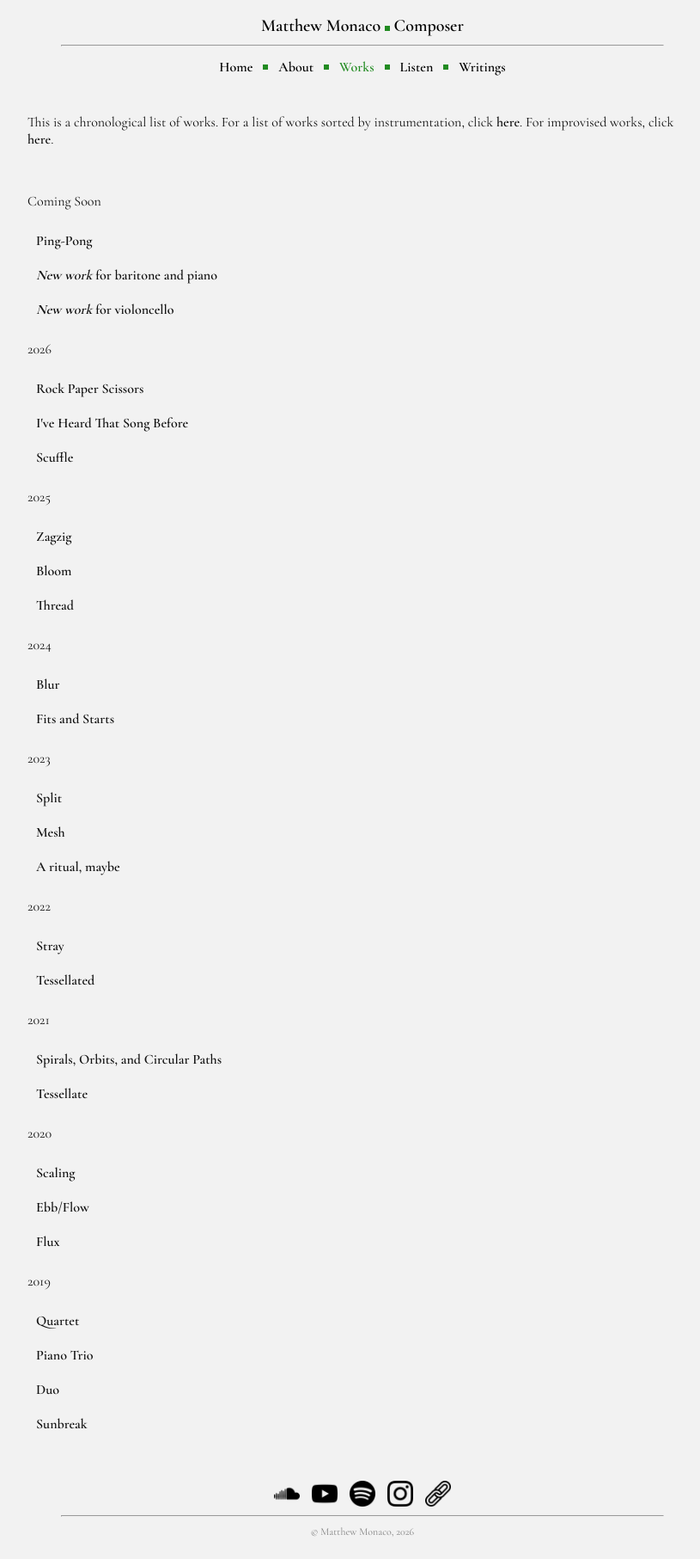
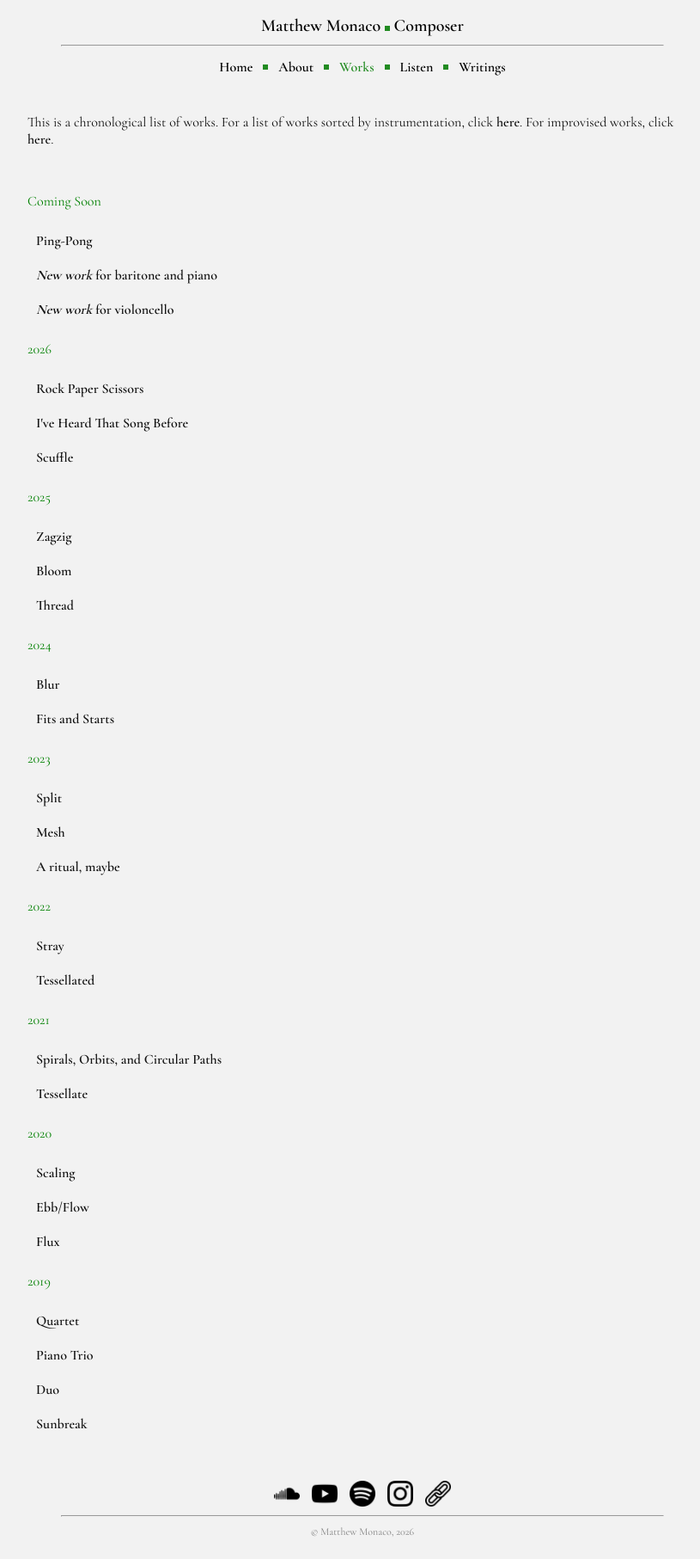
Before and after one commit to matthew-monaco/matthew-monaco.github.io, a Jekyll site: the page built from works.md, in a window 1280 px wide. Shown: the whole page at 86% size, without its empty margins (218-1033 px from the left). Built offline with Jekyll 4.4.1, drawn with Linux system fonts in a browser that asks for light colours.

Commit message:
Update works.md

```diff
--- a/works.md
+++ b/works.md
@@ -8,7 +8,7 @@ This is a chronological list of works. For a list of works sorted by instrumenta
 
 <br>
 
-Coming Soon
+<span style="color: green">Coming Soon</span>
 
 <details>
   <summary><strong>Ping-Pong</strong></summary>
@@ -29,7 +29,7 @@ Coming Soon
   <p>Details coming soon.</p>
 </details>
 
-2026
+<span style="color: green">2026</span>
 
 <details>
   <summary><strong>Rock Paper Scissors</strong></summary>
@@ -50,7 +50,7 @@ Coming Soon
   <p>Commissioned by the <span style="color: green">Reaching the Limits</span> festival and <span style="color: green">CultureTones</span>.</p>
 </details>
 
-2025
+<span style="color: green">2025</span>
 
 <details>
   <summary><strong>Zagzig</strong></summary>
@@ -71,7 +71,7 @@ Coming Soon
   <p>Commissioned by the <span style="color: green">Royaumont Foundation</span> with the support of Christine Jolivet Erlih.</p>
 </details>
 
-2024
+<span style="color: green">2024</span>
 
 <details>
   <summary><strong>Blur</strong></summary>
@@ -85,7 +85,7 @@ Coming Soon
   <p>Premiered by the <span style="color: green">Del Sol Quartet</span> in April, 2024 <em>(Berkeley, CA)</em>.</p>
 </details>
 
-2023
+<span style="color: green">2023</span>
 
 <details>
   <summary><strong>Split</strong></summary>
@@ -105,7 +105,7 @@ Coming Soon
   <p>Premiered by <span style="color: green">Richard Worn</span> in April 2023 <em>(Berkeley, CA)</em>.</p>
 </details>
 
-2022
+<span style="color: green">2022</span>
 
 <details>
   <summary><strong>Stray</strong></summary>
@@ -119,7 +119,7 @@ Coming Soon
   <p>Premiered by by <span style="color: green">Iñaki Bermudez</span> in March 2022 <em>(Paris, France)</em>.</p>
 </details>
 
-2021
+<span style="color: green">2021</span>
 
 <details>
   <summary><strong>Spirals, Orbits, and Circular Paths</strong></summary>
@@ -133,7 +133,7 @@ Coming Soon
   <p>Premiered by <span style="color: green">Iñaki Bermudez</span> in May 2021 <em>(Paris, France)</em>.</p>
 </details>
 
-2020
+<span style="color: green">2020</span>
 
 <details>
   <summary><strong>Scaling</strong></summary>
@@ -152,7 +152,7 @@ Coming Soon
   <p>Premiered by <span style="color: green">Alinéa, Ty Bouque, Tristan Rais-Sherman</span> in January 2020 <em>(Boston, MA)</em>.</p>
 </details>
 
-2019
+<span style="color: green">2019</span>
 
 <details>
   <summary><strong>Quartet</strong></summary>
```
